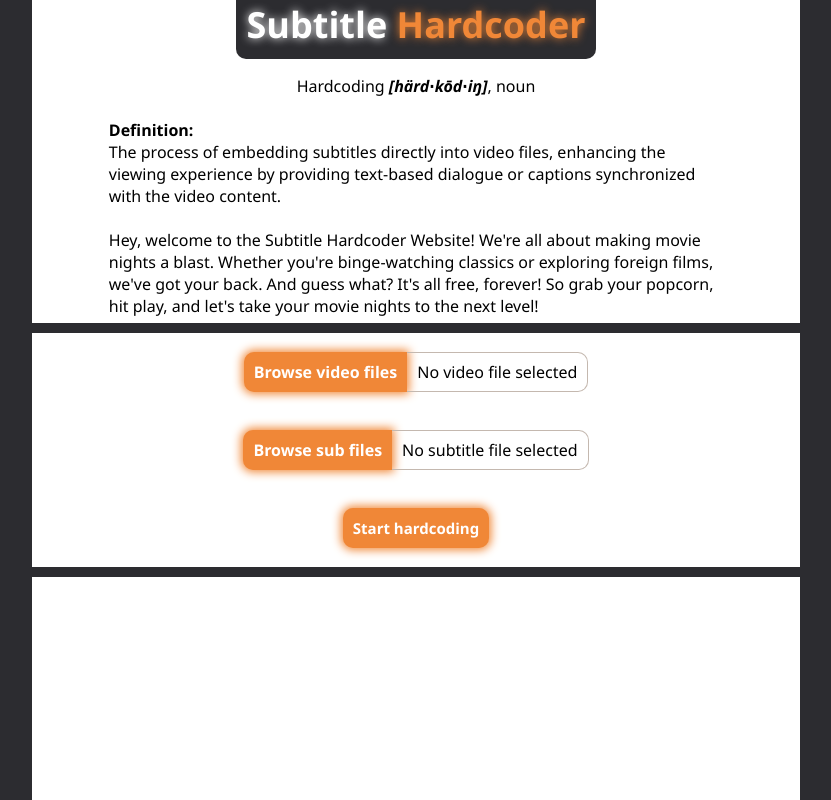
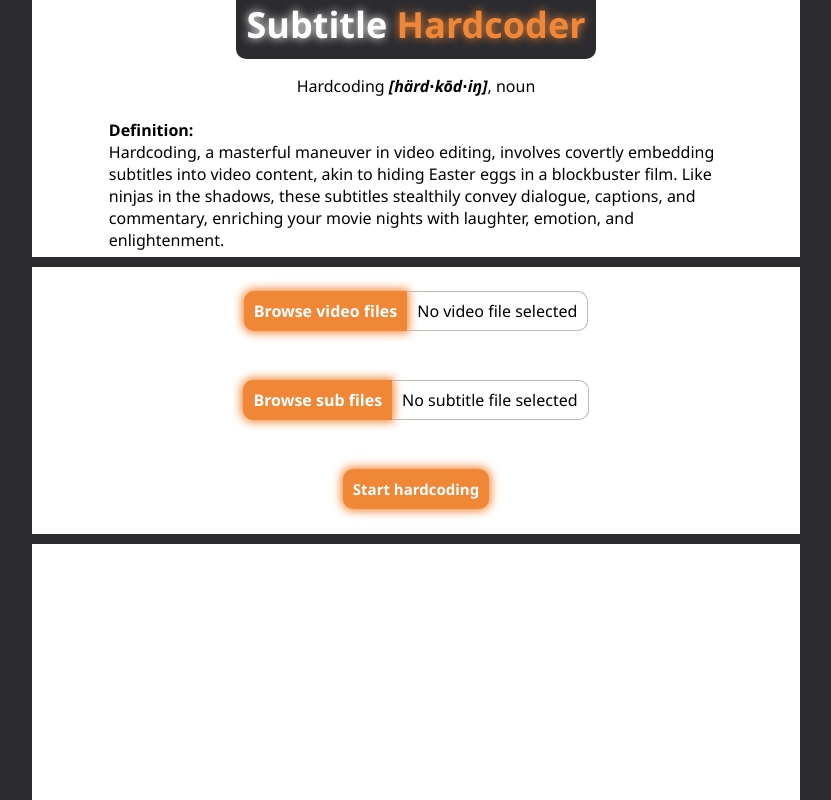
Before and after one commit to Doonguin/subtitle-hardcoder, a Vue app: page / in a window 1280 px wide. Shown: the whole page, without its empty margins (224-1055 px from the left). Built offline with nearby package versions, Linux system fonts and the light colour scheme.

Commit message:
intro of title section edited

```diff
--- a/src/components/TitleSection.vue
+++ b/src/components/TitleSection.vue
@@ -9,9 +9,7 @@
                 <br>
                 <b>Definition:</b>
                 <br>
-                The process of embedding subtitles directly into video files, enhancing the viewing experience by providing text-based dialogue or captions synchronized with the video content.
-                <br><br>
-                Hey, welcome to the Subtitle Hardcoder Website! We're all about making movie nights a blast. Whether you're binge-watching classics or exploring foreign films, we've got your back. And guess what? It's all free, forever! So grab your popcorn, hit play, and let's take your movie nights to the next level!
+                Hardcoding, a masterful maneuver in video editing, involves covertly embedding subtitles into video content, akin to hiding Easter eggs in a blockbuster film. Like ninjas in the shadows, these subtitles stealthily convey dialogue, captions, and commentary, enriching your movie nights with laughter, emotion, and enlightenment.
             </p>
         </article>
     </section>
```
